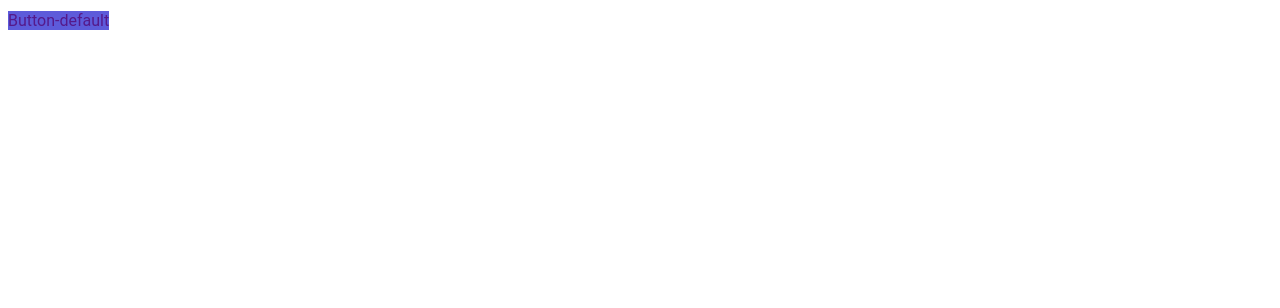
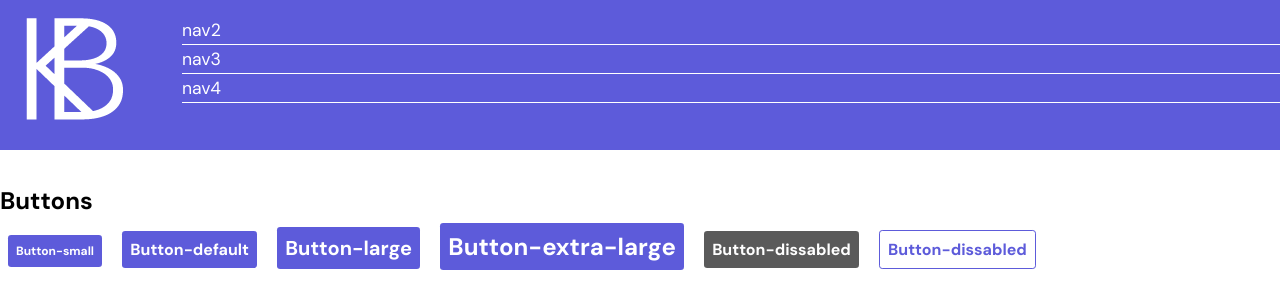
Before and after one commit to KobeBrandt/KBrandt_Design-system, a plain HTML site: page index.html in a window 1280 px wide. Drawn offline with Linux system fonts and the light colour scheme.

Commit message:
nav + buttons

```diff
--- a/index.html
+++ b/index.html
@@ -3,15 +3,37 @@
 <head>
     <meta charset="UTF-8">
     <meta name="viewport" content="width=device-width, initial-scale=1.0">
+    <link href="https://fonts.googleapis.com/css2?family=DM+Sans:ital,opsz,wght@0,9..40,100..1000;1,9..40,100..1000&display=swap" rel="stylesheet">
     <link rel="stylesheet" href="./styles/style.css">
     <title>Documentation</title>
 </head>
 <body>
     <header>
-
+        <nav class="nav">
+            <a href=""><img src="./images/kb_logo.png" alt="KB"></a>
+           <ul>
+            <li>
+                <a href="">nav2</a>
+            </li>
+            <li>
+                <a href="">nav3</a>
+            </li>
+            <li>
+                <a href="">nav4</a>
+            </li>
+           </ul>
+        </nav>
     </header>
     <main>
-        <a href="" class="button">Button-default</a>
+        <section>
+            <h2>Buttons</h2>
+            <a href="" class="button button-small">Button-small</a>
+            <a href="" class="button">Button-default</a>
+            <a href="" class="button button-large">Button-large</a>
+            <a href="" class="button button-extra-large">Button-extra-large</a>
+            <a href="" class="button button-disabled">Button-dissabled</a>
+            <a href="" class="button button-secondary">Button-dissabled</a>
+        </section>
     </main>
     <footer>
 
--- a/styles/atoms/button.css
+++ b/styles/atoms/button.css
@@ -1,4 +1,37 @@
 .button{
     background-color: var(--primary);
     text-decoration: none;
+    color: var(--white);
+    padding: 0.5rem;
+    font-weight: bold;
+    border-radius: 0.2rem;
+    margin: 0.5rem;
+    @media (min-width: 46.875em) {
+        transition: box-shadow 0.3s ease-in-out;
+        &:hover{
+            box-shadow: 0rem 0rem 0.2rem var(--light-mode-text);
+        }
+    }
 }
+.button-small{
+    font-size: 75%;
+}
+.button-large{
+    font-size: 125%;
+}
+.button-extra-large{
+    font-size: 150%;
+}
+.button-disabled{
+    background-color: var(--gray);
+    opacity: 90%;
+        &:hover{
+            box-shadow: none;
+            cursor: not-allowed;
+        }
+}
+.button-secondary{
+    border: 0.1rem solid var(--primary);
+    background-color: inherit;
+    color: var(--primary);
+}
--- a/styles/base.css
+++ b/styles/base.css
@@ -2,13 +2,21 @@
 :root{
     /* Colors */
     --primary: #5d5bda;
-    --light-mode-text: #ffffff;
+
+    /* Light mode */
+    --light-mode-text: #000000;
     --light-mode-background: #f5f5f5;
+
+    /* dark mode */
+
+    /* just colors */
+    --white: #ffffff;
+    --gray: #494949;
 
 
 
     /* Typografie */
-    font-family: roboto,sans-serif;
+    font-family: "DM Sans", sans-serif;
     line-height: 1.6;
     scroll-behavior: smooth;
     h2{
--- a/styles/generic.css
+++ b/styles/generic.css
@@ -0,0 +1,3 @@
+body{
+    margin: 0;
+}
--- a/styles/layout.css
+++ b/styles/layout.css
@@ -0,0 +1,5 @@
+.container{
+    max-width: 80rem;
+    margin-inline: auto;
+    padding-inline: 1rem;
+}
--- a/styles/molecules/molecules.css
+++ b/styles/molecules/molecules.css
@@ -0,0 +1 @@
+@import "./nav.css";
--- /dev/null
+++ b/styles/molecules/nav.css
@@ -0,0 +1,21 @@
+.nav{
+    display: flex;
+    background-color: var(--primary);
+    img{
+
+    }
+    ul{
+        color: var(--white);
+        list-style: none;
+        width: 100%;
+        li{
+            font-size: 110%;
+            border-bottom: 0.1rem solid var(--white);
+            a{
+                display:block;
+                text-decoration: none;
+                color: inherit;
+            }
+        }
+    }
+}
```
Also changed, not shown: images/kb_logo.png (added).
